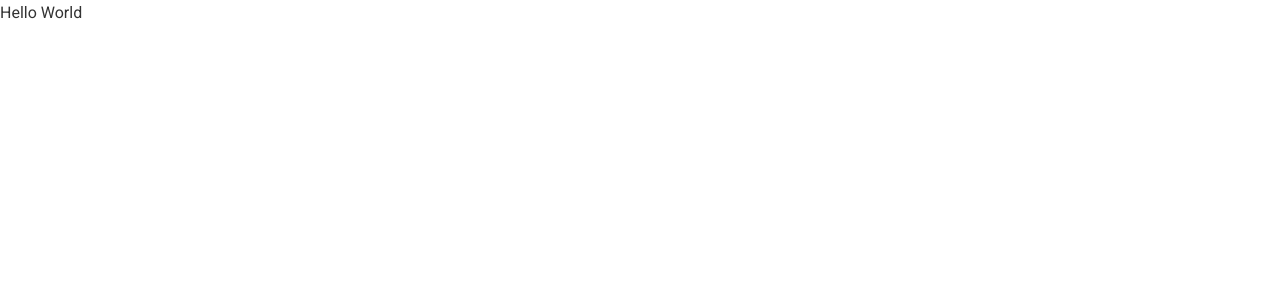
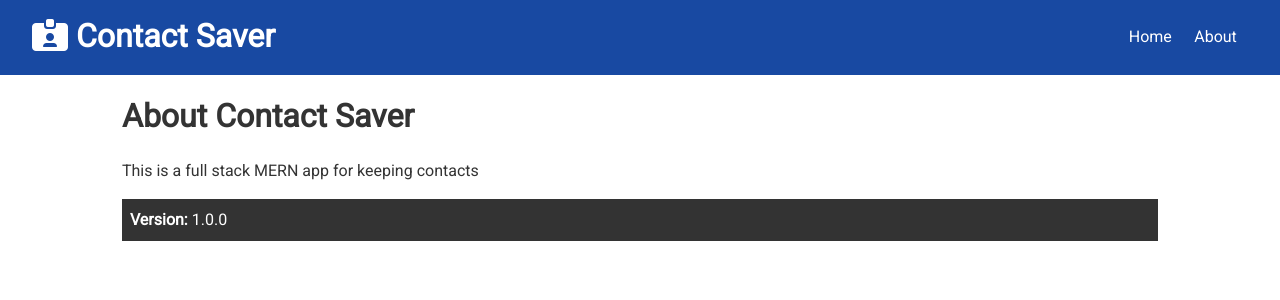
Before and after one commit to mi4en/mern-contact-saver, a React (Create React App) app in the folder client/: page /about in a window 1280 px wide. Shown: the top 300 px of the page. Built offline with nearby package versions, Linux system fonts and the light colour scheme.

Commit message:
home, about routes; navbar;

```diff
--- a/client/src/App.js
+++ b/client/src/App.js
@@ -1,7 +1,24 @@
+import React, { Fragment } from 'react';
+import { BrowserRouter as Router, Route, Switch } from 'react-router-dom';
 import './App.css';
+import Navbar from './components/layout/Navbar';
+import Home from './components/pages/Home';
+import About from './components/pages/About';
 
 const App = () => {
-	return <div className='App'>Hello World</div>;
+	return (
+		<Router>
+			<Fragment>
+				<Navbar />
+				<div className='container'>
+					<Switch>
+						<Route exact path='/' component={Home} />
+						<Route exact path='/about' component={About} />
+					</Switch>
+				</div>
+			</Fragment>
+		</Router>
+	);
 };
 
 export default App;
--- /dev/null
+++ b/client/src/components/layout/Navbar.js
@@ -0,0 +1,33 @@
+import React from 'react';
+import PropTypes from 'prop-types';
+import { Link } from 'react-router-dom';
+
+const Navbar = ({ title, icon }) => {
+	return (
+		<div className='navbar bg-primary'>
+			<h1>
+				<i className={icon} /> {title}
+			</h1>
+			<ul>
+				<li>
+					<Link to='/'>Home</Link>
+				</li>
+				<li>
+					<Link to='/about'>About</Link>
+				</li>
+			</ul>
+		</div>
+	);
+};
+
+Navbar.propTypes = {
+	title: PropTypes.string.isRequired,
+	icon: PropTypes.string,
+};
+
+Navbar.defaultProps = {
+	title: 'Contact Saver',
+	icon: 'fas fa-id-card-alt',
+};
+
+export default Navbar;
--- /dev/null
+++ b/client/src/components/pages/About.js
@@ -0,0 +1,15 @@
+import React from 'react';
+
+const About = () => {
+	return (
+		<div>
+			<h1>About Contact Saver</h1>
+			<p className='my-1'>This is a full stack MERN app for keeping contacts</p>
+			<p className='bg-dark p'>
+				<strong>Version: </strong> 1.0.0
+			</p>
+		</div>
+	);
+};
+
+export default About;
--- /dev/null
+++ b/client/src/components/pages/Home.js
@@ -0,0 +1,11 @@
+import React from 'react';
+
+const Home = () => {
+	return (
+		<div>
+			<h1>Home</h1>
+		</div>
+	);
+};
+
+export default Home;
```
Also changed, not shown: 1 other file (tests, documents, lock files or other folders).
